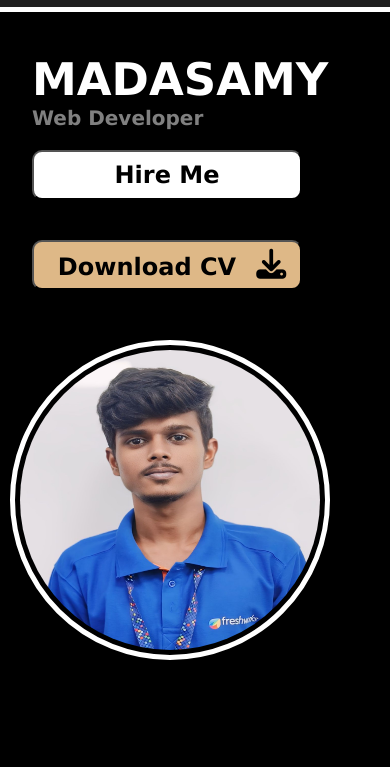
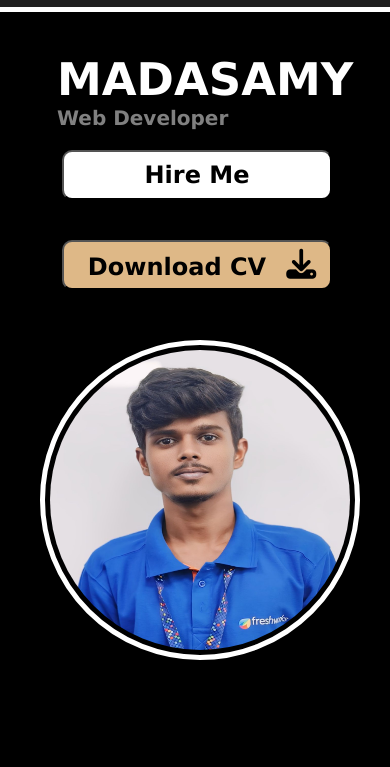
Before and after one commit to Madasamy123/Madasamy123.github.io, a plain HTML site: page index.html in a window 390 px wide. Shown: the part 77-844 px from the top of the page. Drawn offline with Linux system fonts and the light colour scheme.

Commit message:
portfolio

```diff
--- a/css/style.css
+++ b/css/style.css
@@ -2,7 +2,7 @@
     margin: 0%;
     padding: 0%;
     scroll-behavior: smooth;
-    font-family: Verdana, Geneva, Tahoma, sans-serif;
+    font-family:Verdana, Geneva, Tahoma, sans-serif;
 }
 
  body{
@@ -50,6 +50,7 @@ header{
     align-items: center;
     position: fixed;
     background-color:#1f1f1f;
+    z-index: 2;
 }
 
 
@@ -116,7 +117,7 @@ button{
     width: 270px;
     height: 50px;
     border-radius: 10px;
-    /* background-color:#2561cf; */
+
     background-color: burlywood;
 
 }
@@ -406,11 +407,13 @@ i:hover{
     }
     .main-text>h1{
         font-size: 45px;
+        margin-left: 25px;
 
     }
     .main-text p{
 
         font-size: 20px;
+        margin-left: 25px;
     }
     .main-text{
         flex-wrap: wrap;
@@ -423,7 +426,7 @@ i:hover{
     }
     button{
         margin-top: 40px;
-
+       margin-left: 30px;
     }
     .home_button{
         display: flex;
@@ -434,6 +437,7 @@ i:hover{
     .hireme_button{
         margin: 0%;
         margin-top: 20px;
+        margin-left: 30px;
 
     }
     .image_1{
@@ -443,7 +447,8 @@ i:hover{
         margin: 0px;
         width: 300px;
         height: 300px;
-        margin-left: 10px;
+        margin-left: 40px;
+
     }
     .image_2{
         width: 390px;
```
